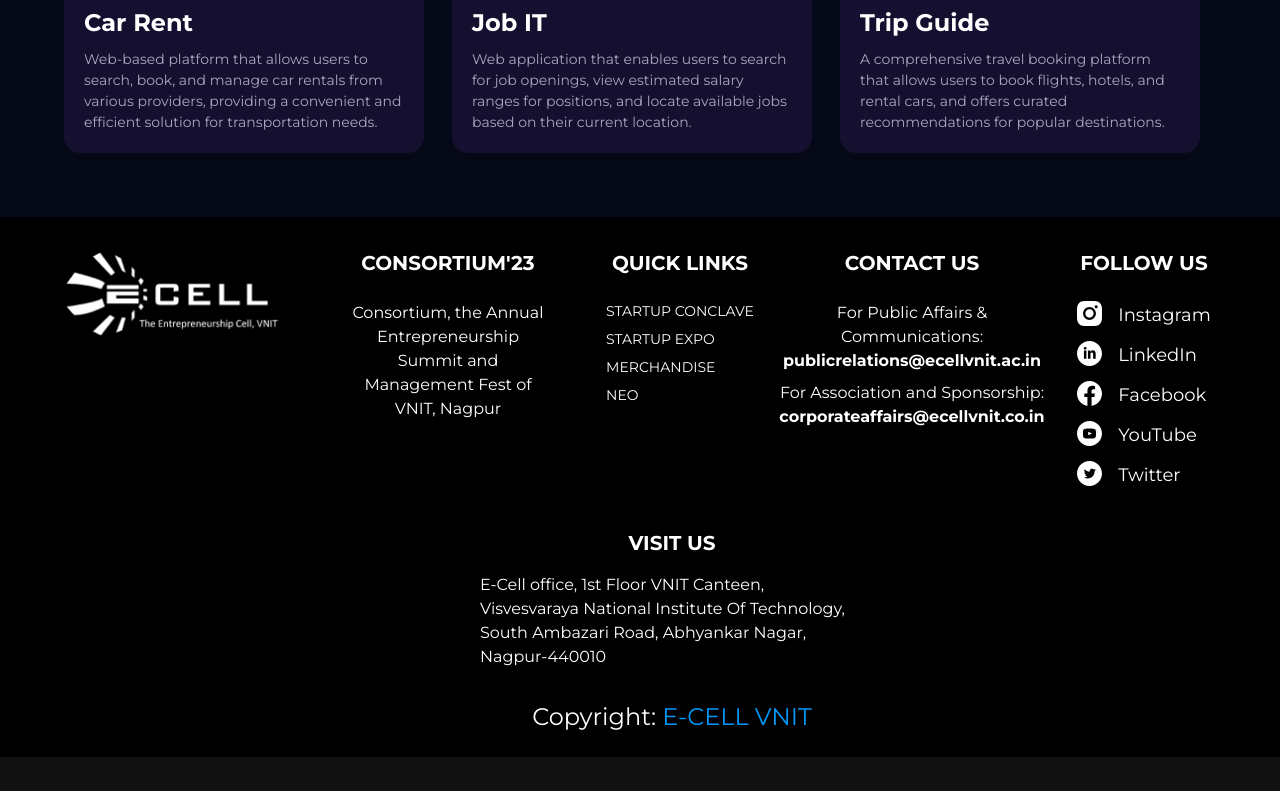
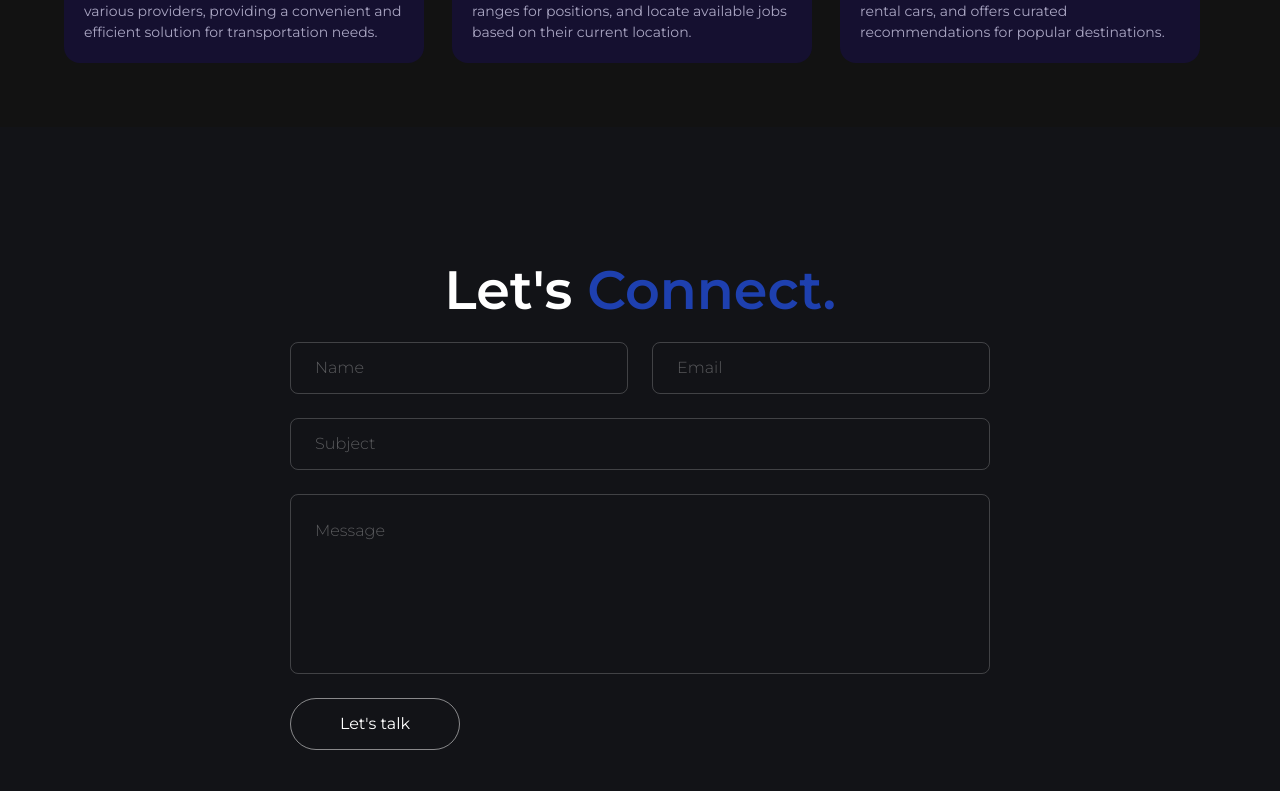
Before and after one commit to Harsh-0805/Flagship-23, a React (Vite) app: page / in a window 1280 px wide. Shown: the part 1769-2560 px from the top of the page. Before the commit the page ends 2526 px from the top, so only its background shows below. Built offline with nearby package versions, Linux system fonts and the light colour scheme.

Commit message:
feat(contact)

```diff
--- a/package.json
+++ b/package.json
@@ -19,6 +19,7 @@
     "react": "^18.2.0",
     "react-countup": "^6.4.2",
     "react-dom": "^18.2.0",
+    "react-icons": "^4.10.1",
     "react-infinite-logo-slider": "^1.0.13",
     "react-router-dom": "^6.10.0",
     "react-tilt": "^1.0.2",
--- a/src/App.jsx
+++ b/src/App.jsx
@@ -1,5 +1,5 @@
 import { BrowserRouter } from "react-router-dom";
-import { Works, Contact, Hero, Navbar, StarsCanvas } from "./components";
+import { Works, Contact, Hero, Navbar } from "./components";
 import Footer from "./components/footer";
 import Sponsor from "./components/sponsors";
 
@@ -14,14 +14,11 @@
         {/* <About /> */}
         <Sponsor />
       </div>
-      <div className="relative z-0 bg-primary">
+      <div className="relative z-0">
         <Works />
-        <div className="relative z-0">
-          {/* <Contact />
-          <StarsCanvas /> */}
-          <Footer />
-        </div>
       </div>
+      <Contact />
+      <Footer />
     </BrowserRouter>
   );
 };
--- a/src/components/Contact.jsx
+++ b/src/components/Contact.jsx
@@ -1,128 +1,51 @@
-import { useState, useRef } from "react";
+import React from "react";
 import { motion } from "framer-motion";
-import emailjs from "@emailjs/browser";
-import { styles } from "../styles";
-import { EarthCanvas } from "./canvas";
-import { SectionWrapper } from "../hoc";
-import { slideIn } from "../utils/motion";
+import { fadeIn } from "../utils/motion";
+import { BsArrowRight } from "react-icons/bs";
+// import { fadeIn } from "../utils/motion";
 
 const Contact = () => {
-  const formRef = useRef();
-  const [form, setForm] = useState({
-    name: "",
-    email: "",
-    message: "",
-  });
-  const [loading, setLoading] = useState(false);
-
-  const handleChange = (e) => {
-    const { name, value } = e.target;
-
-    setForm({ ...form, [name]: value });
-  };
-
-  const handleSubmit = (e) => {
-    e.preventDefault();
-    setLoading(true);
-    emailjs
-      .send(
-        "service_dkkfauv",
-        "template_nbbfh7t",
-        {
-          from_name: form.name,
-          to_name: "Harsh",
-          from_email: form.email,
-          to_email: "harshbadala0805@gmail.com",
-          message: form.message,
-        },
-        "k5BvvGb7R76bjFNv0"
-      )
-      .then(
-        () => {
-          setLoading(false);
-          alert("Thank you. I will get back to you as soon as possible.");
-
-          setForm({
-            name: "",
-            email: "",
-            message: "",
-          });
-        },
-        (error) => {
-          setLoading(false);
-
-          console.log(error);
-
-          alert("Something went wrong.");
-        }
-      );
-  };
-
   return (
-    <div className="xl:mt-12 xl:flex-row flex-col-reverse flex gap-10 overflow-hidden">
-      <motion.div
-        variants={slideIn("left", "tween", 0.2, 1)}
-        className="flex-[0.75] bg-black-100 p-8 rounded-2xl"
-      >
-        <p className={styles.sectionSubText}>Get in touch</p>
-        <h3 className={styles.sectionHeadText}>Contact.</h3>
-
-        <form
-          ref={formRef}
-          onSubmit={handleSubmit}
-          className="mt-12 flex flex-col gap-8"
-        >
-          <label className="flex flex-col">
-            <span className="text-white font-medium mb-4">Your Name</span>
-            <input
-              type="text"
-              name="name"
-              value={form.name}
-              onChange={handleChange}
-              placeholder="What's your name?"
-              className="bg-tertiary py-4 px-6 placeholder:text-secondary text-white rounded-lg outlined-none border-none font-medium"
-            />
-          </label>
-          <label className="flex flex-col">
-            <span className="text-white font-medium mb-4">Your Email</span>
-            <input
-              type="email"
-              name="email"
-              value={form.email}
-              onChange={handleChange}
-              placeholder="What's your email?"
-              className="bg-tertiary py-4 px-6 placeholder:text-secondary text-white  rounded-lg outlined-none border-none font-medium"
-            />
-          </label>
-          <label className="flex flex-col">
-            <span className="text-white font-medium mb-4">Your Message</span>
-            <textarea
-              rows="7"
-              name="message"
-              value={form.message}
-              onChange={handleChange}
-              placeholder="What do you want to say?"
-              className="bg-tertiary py-4 px-6  placeholder:text-secondary text-white rounded-lg outlined-none border-none font-medium"
-            />
-          </label>
-
-          <button
-            type="submit"
-            className="bg-tertiary py-3 px-8 outline-none w-fit text-white font-bold shadow-md shadow-primary rounded-xl"
+    <div className="h-full bg-[#131424]/30">
+      <div className="container mx-auto py-32 text-center xl:text-left flex items-center justify-center h-full">
+        <div className="flex flex-col w-full max-w-[700px] ">
+          <motion.h2
+            variants={fadeIn("up", "spring", 0.2, 1.5)}
+            initial="hidden"
+            animate="show"
+            exit="hidden"
+            className="h2 text-center mb-21"
           >
-            {loading ? "Sending..." : "Send"}
-          </button>
-        </form>
-      </motion.div>
-
-      <motion.div
-        variants={slideIn("right", "tween", 0.2, 1)}
-        className="xl:flex-1 xl:h-auto md:h-[550px] h-[350px]"
-      >
-        <EarthCanvas />
-      </motion.div>
+            Let's <span className="text-blue-800">Connect.</span>
+          </motion.h2>
+          <motion.form
+            variants={fadeIn("up", "spring", 0.4, 1.5)}
+            initial="hidden"
+            animate="show"
+            exit="hidden"
+            className="flex-1 flex flex-col gap-6 w-full mx-auto"
+          >
+            <div className="flex gap-x-6 w-full">
+              <input type="text" placeholder="name" className="input" />
+              <input type="email" placeholder="email" className="input" />
+            </div>
+            <input type="text" placeholder="subject" className="input" />
+            <textarea placeholder="message" className="textarea"></textarea>
+            <button
+              className="btn rounded-full border border-white/50 max-w-[170px]
+            px-8 transition-all duration-300 flex items-center justify-center
+            overflow-hidden hover:border-accent-group"
+            >
+              <span className="group-hover:-translate-y-[120%] group-hover:opacity-0 transition-all duration-500">
+                Let's talk
+              </span>
+              <BsArrowRight className="-translate-y-[120%] opacity-0 group-hover:flex group-hover:-translate-y-0 group-hover:opacity-100 transition-all duration-300 absolute text-[22px]" />
+            </button>
+          </motion.form>
+        </div>
+      </div>
     </div>
   );
 };
 
-export default SectionWrapper(Contact, "contact");
+export default Contact;
--- a/src/components/Hero.jsx
+++ b/src/components/Hero.jsx
@@ -9,49 +9,7 @@
 
 const Hero = () => {
   return (
-    // <section className={`relative w-full h-screen mx-auto`}>
-    //   <div
-    //     className={`absolute inset-0 top-[120px]  max-w-7xl mx-auto ${styles.paddingX} flex flex-row items-start gap-5`}
-    //   >
-    //     <div className="flex flex-col justify-center items-center mt-5">
-    //       <div className="w-5 h-5 rounded-full bg-[#915EFF]" />
-    //       <div className="w-1 sm:h-80 h-40 violet-gradient" />
-    //     </div>
-
-    //     <div>
-    //       <h1 className={`${styles.heroHeadText} text-white`}>
-    //         Hi, I'm <span className="text-[#915EFF]">Harsh</span>
-    //       </h1>
-    //       <p className={`${styles.heroSubText} mt-2 text-white-100`}>
-    //         I develop 3D visuals, user <br className="sm:block hidden" />
-    //         interfaces and web applications
-    //       </p>
-    //     </div>
-    //   </div>
-
-    //   <ComputersCanvas />
-
-    //   <div className="absolute xs:bottom-10 bottom-32 w-full flex justify-center items-center">
-    //     <a href="#about">
-    //       <div className="w-[35px] h-[64px] rounded-3xl border-4 border-secondary flex justify-center items-start p-2">
-    //         <motion.div
-    //           animate={{
-    //             y: [0, 24, 0],
-    //           }}
-    //           transition={{
-    //             duration: 1.5,
-    //             repeat: Infinity,
-    //             repeatType: "loop",
-    //           }}
-    //           className="w-3 h-3 rounded-full bg-secondary mb-1"
-    //         />
-    //       </div>
-    //     </a>
-    //   </div>
-    // </section>
-    <section className="hero-wrapper bg-[#0073cf]">
-      <div>
-        <ParticlesContainer />
+    <div className="hero-wrapper bg-[#131110]">
       <div className="paddings innerWidth hero-container flexCenter z-[1]">
         <div className="flexColStart gap-[3rem]">
           <div className="relative z-[1]">
@@ -97,9 +55,9 @@
             <img src={hero} alt="" />
           </div>
         </div>
+        <ParticlesContainer />
       </div>
     </div>
-    </section>
   );
 };
 
--- a/src/components/footer.jsx
+++ b/src/components/footer.jsx
@@ -12,7 +12,7 @@
             <div className="grid grid-cols-1 gap-6 lg:gap-x-24 xl:gap-x-6 md:grid-cols-2 xl:grid-cols-4 lg:col-span-3">
               <div className="flex flex-col items-center gap-2">
                 <p className="font-bold text-xl uppercase text-start">
-                  Consortium&apos;23
+                  Flagship&apos;23
                 </p>
                 <p className="text-center text-base mt-4 w-1/2 lg:w-full">
                   Consortium, the Annual Entrepreneurship Summit and Management
@@ -62,22 +62,24 @@
                 </p>
                 <nav className="flex flex-col space-y-2 mt-4 text-center text-sm xl:text-base text-white">
                   <a
-                    className="hover:opacity-75"
                     target="_blank"
                     rel="noreferrer"
                     href="mailto:contact@ecellvnit.org"
                   >
                     For Public Affairs & Communications: <br />
-                    <strong>publicrelations@ecellvnit.ac.in</strong>
+                    <strong className="hover:opacity-75">
+                      publicrelations@ecellvnit.ac.in
+                    </strong>
                   </a>
                   <a
-                    className="hover:opacity-75"
                     target="_blank"
                     rel="noreferrer"
                     href="mailto:corporateaffairs@ecellvnit.co.in"
                   >
                     For Association and Sponsorship: <br />
-                    <strong>corporateaffairs@ecellvnit.co.in</strong>
+                    <strong className="hover:opacity-75">
+                      corporateaffairs@ecellvnit.co.in
+                    </strong>
                   </a>
                 </nav>
               </div>
--- a/src/components/sponsors.jsx
+++ b/src/components/sponsors.jsx
@@ -8,8 +8,8 @@
   return (
     <>
       <motion.div className={textVariant()}>
-        <div className="items-center text-center">
-          <h2 className={styles.sectionHeadText}>Sponsors</h2>
+        <div className="items-center text-center bg-[#131110]">
+          <h2 className={styles.sectionHeadText}></h2>
         </div>
       </motion.div>
       <div className="m-8">
--- a/src/index.css
+++ b/src/index.css
@@ -333,3 +333,21 @@
   width: 100%;
   height: 100%;
 }
+
+.h2 {
+  @apply text-[35px] leading-tight md:text-[54px] md:leading-[1.3] mb-4 font-semibold;
+}
+.btn,
+.input {
+  @apply h-[52px];
+}
+.input {
+  @apply w-full h-[52px] rounded-lg pl-6 capitalize;
+}
+.input,
+.textarea {
+  @apply bg-transparent outline-none focus:ring-1 border border-white/20 placeholder:text-white/30 placeholder:font-light;
+}
+.textarea {
+  @apply w-full h-[180px] p-6 capitalize rounded-lg resize-none;
+}
```
Also changed, not shown: 1 other file (tests, documents, lock files or other folders). Lines whose indentation alone changed are shown as unchanged.
